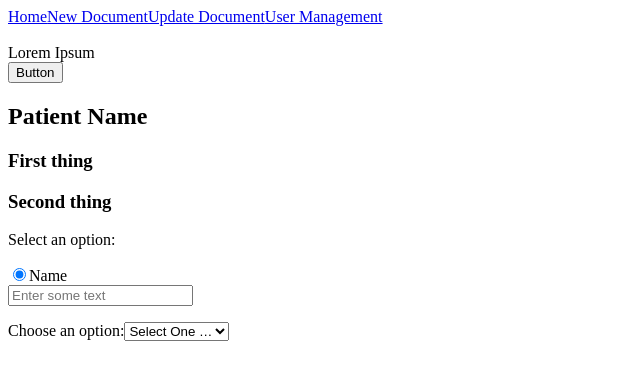
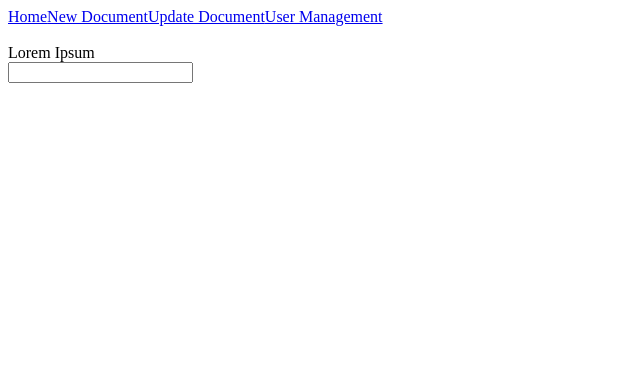
Before and after one commit to Bumi-Sehat/bumi-document-system, a React app: page / in a window 1280 px wide. Shown: the top 380 px of the page, without its empty margins (0-640 px from the left). Built offline with nearby package versions, Linux system fonts and the light colour scheme; the HTML template or start-up script is replaced by a standard one.

Commit message:
added onChange to textField

```diff
--- a/src/components/textField.jsx
+++ b/src/components/textField.jsx
@@ -2,10 +2,20 @@ import React, {Component} from 'react'
 
 class TextField extends Component {
 
+    state = {
+        text: ""
+    }
+
+    handleChange = (e) => {
+        this.setState({
+            text: e.target.text
+        })
+    }
+
     render() {
         return(
             <>
-            <input placeholder="Enter some text" name="name"></input>
+            <input text="Enter some text" name="name" onChange={this.handleChange}></input>
             <p id="log"></p>
             </>
         )
--- a/src/pages/home.jsx
+++ b/src/pages/home.jsx
@@ -15,11 +15,11 @@ const Home = () => {
         <br />
         Lorem Ipsum
       </div>
-      <Button />
+      {/* <Button />
       <List />
-      <RadioButton />
+      <RadioButton /> */}
       <TextField />
-      <DropDown />
+      {/* <DropDown /> */}
     </div>
   );
 };
```
Also changed, not shown: src/components/button.jsx (line endings or trailing spaces), 1 other file (tests, documents, lock files or other folders).
